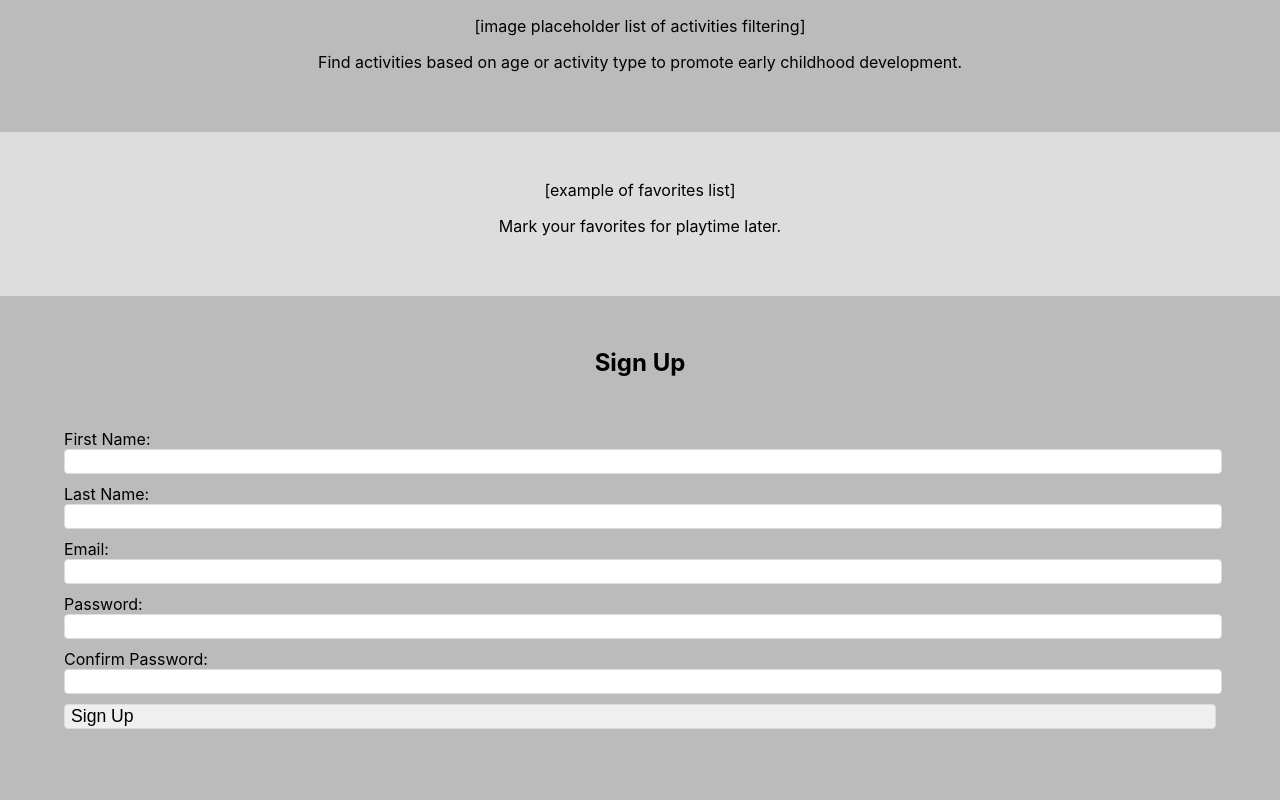
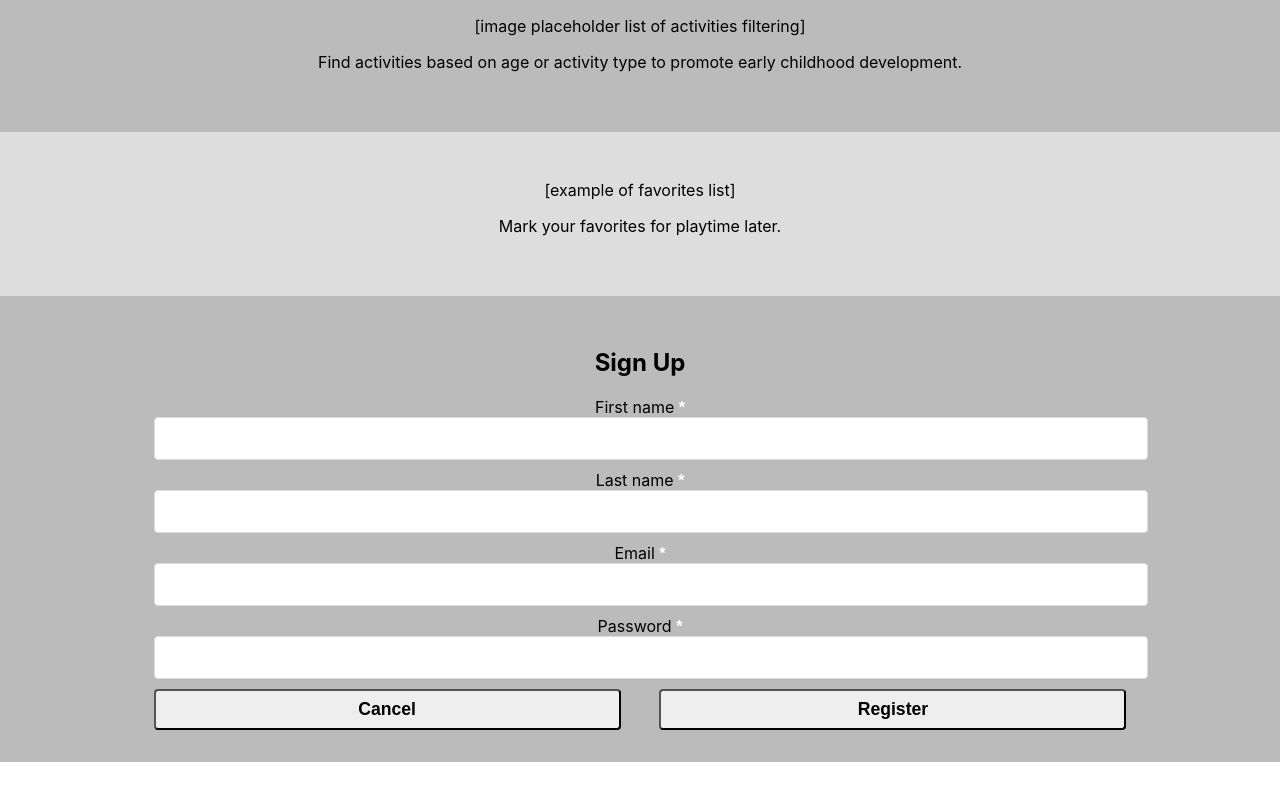
Before and after one commit to codylee02/babytivities-react, a React (Create React App) app: page / in a window 1280 px wide. Shown: the part 634-1434 px from the top of the page. After the commit the page ends 1396 px from the top, so only its background shows below. Built offline with nearby package versions, Linux system fonts and the light colour scheme; no server answers.

Commit message:
users can register

```diff
--- a/src/App.js
+++ b/src/App.js
@@ -4,9 +4,9 @@ import NavBar from "./components/NavBar/NavBar.js";
 import Activities from "./routes/Activities/Activities.js";
 import Activity from "./routes/Activity/Activity.js";
 import Favorites from "./routes/Favorites/Favorites";
-// import LandingPage from "./routes/LandingPage/LandingPage";
+import LandingPage from "./routes/LandingPage/LandingPage";
 // import LandingPageClass from "./routes/LandingPage/LandingPageClass";
-import LandingPageHooks from "./routes/LandingPage/LandingPageHooks";
+//import LandingPageHooks from "./routes/LandingPage/LandingPageHooks";
 import LandingPageNav from "./components/LandingPageNav/LandingPageNav";
 import LoginPage from "./routes/LoginPage/LoginPage";
 
@@ -21,7 +21,7 @@ function App() {
       />
 
       <main className="App">
-        <Route exact path="/" component={LandingPageHooks} />
+        <Route exact path="/" component={LandingPage} />
         <Route exact path="/activities" component={Activities} />
         <Route exact path="/favorites" component={Favorites} />
         <Route path="/activities/:id" component={Activity} />
--- a/src/components/LandingPageNav/LandingPageNav.js
+++ b/src/components/LandingPageNav/LandingPageNav.js
@@ -7,14 +7,15 @@ import "./LandingPageNav.css";
 export default function LandingPageNav() {
   let logoutOrLogin = TokenService.hasAuthToken() ? "Logout" : "Login";
   let logoutOrLoginLink = TokenService.hasAuthToken() ? "/" : "/login";
+
+  function handleLogoutClick() {
+    TokenService.clearAuthToken();
+  }
   return (
     <nav role="navigation" className="LandingPageNav">
       {/* <Link to="/register">Register</Link> */}
       <Link to="/activities">Activities</Link>
-      <Link
-        to={`${logoutOrLoginLink}`}
-        onClick={() => this.handleLogoutClick()}
-      >
+      <Link to={`${logoutOrLoginLink}`} onClick={() => handleLogoutClick()}>
         {logoutOrLogin}
       </Link>
     </nav>
--- /dev/null
+++ b/src/components/RegistrationForm/RegistrationForm.css
@@ -0,0 +1,37 @@
+.RegistrationForm {
+  display: flex;
+  flex-direction: column;
+  justify-content: center;
+  align-content: center;
+  text-align: center;
+  max-width: 80%;
+  margin-left: auto;
+  margin-right: auto;
+}
+
+.RegistrationForm__form-controls {
+  display: flex;
+  flex-direction: row;
+  justify-content: space-between;
+}
+
+.RegistrationForm__form-controls a .Button {
+  width: 100%;
+}
+
+.RegistrationForm__form-controls .Button,
+.RegistrationForm__form-controls a {
+  width: 48%;
+}
+
+.RegistrationForm__form-controls .Button:hover,
+.RegistrationForm__form-controls a:hover {
+  cursor: pointer;
+}
+
+.RegistrationForm__form-controls svg {
+  flex-grow: 1;
+  align-self: center;
+  width: 100%;
+  color: gray;
+}
--- /dev/null
+++ b/src/components/RegistrationForm/RegistrationForm.js
@@ -0,0 +1,117 @@
+import React, { Component } from "react";
+import { Button, Input, Required } from "../../Utils/Utils";
+import AuthApiService from "../../services/auth-api-service";
+import TokenService from "../../services/token-service";
+import { Link } from "react-router-dom";
+
+import "./RegistrationForm.css";
+
+import { FontAwesomeIcon } from "@fortawesome/react-fontawesome";
+import { faSpinner } from "@fortawesome/free-solid-svg-icons";
+
+export default class RegistrationForm extends Component {
+  state = { error: null, registering: false };
+
+  handleSubmit = ev => {
+    ev.preventDefault();
+    TokenService.clearAuthToken();
+    const { first_name, last_name, username, password } = ev.target;
+
+    this.setState({ error: null, registering: true });
+
+    AuthApiService.postUser({
+      first_name: first_name.value,
+      last_name: last_name.value,
+      username: username.value,
+      password: password.value
+    })
+      .then(user => {
+        first_name.value = "";
+        last_name.value = "";
+        username.value = "";
+        password.value = "";
+        this.setState({ registering: false });
+        this.props.onRegistrationSuccess();
+      })
+      .catch(res => {
+        this.setState({ error: res.error, registering: false });
+      });
+  };
+
+  render() {
+    const { error } = this.state;
+    const registerButton =
+      this.state.registering === false ? (
+        <Button type="submit">Register</Button>
+      ) : (
+        <Button>
+          <FontAwesomeIcon icon={faSpinner} spin />
+        </Button>
+      );
+    return (
+      <form className="RegistrationForm" onSubmit={this.handleSubmit}>
+        <div role="alert">{error && <p className="red">{error}</p>}</div>
+
+        <label
+          className="RegistrationForm__label"
+          htmlFor="RegistrationForm__first_name"
+        >
+          First name <Required />
+        </label>
+        <Input
+          className="RegistrationForm__input"
+          name="first_name"
+          type="text"
+          required
+          id="RegistrationForm__first_name"
+        ></Input>
+
+        <label
+          className="RegistrationForm__label"
+          htmlFor="RegistrationForm__last_name"
+        >
+          Last name <Required />
+        </label>
+        <Input
+          className="RegistrationForm__input"
+          name="last_name"
+          type="text"
+          required
+          id="RegistrationForm__last_name"
+        ></Input>
+        <label
+          className="RegistrationForm__label"
+          htmlFor="RegistrationForm__username"
+        >
+          Email <Required />
+        </label>
+        <Input
+          className="RegistrationForm__input"
+          name="username"
+          type="email"
+          required
+          id="RegistrationForm__username"
+        ></Input>
+        <label
+          className="RegistrationForm__label"
+          htmlFor="RegistrationForm__password"
+        >
+          Password <Required />
+        </label>
+        <Input
+          className="RegistrationForm__input"
+          name="password"
+          type="password"
+          required
+          id="RegistrationForm__password"
+        ></Input>
+        <div className="RegistrationForm__form-controls">
+          <Link to={"/"}>
+            <Button type="button">Cancel</Button>
+          </Link>
+          {registerButton}
+        </div>
+      </form>
+    );
+  }
+}
--- a/src/routes/LandingPage/LandingPage.js
+++ b/src/routes/LandingPage/LandingPage.js
@@ -1,8 +1,13 @@
 import React from "react";
+import RegistrationForm from "../../components/RegistrationForm/RegistrationForm";
 
 import "./LandingPage.css";
 
-export default function LandingPage() {
+export default function LandingPage(props) {
+  function handleRegistrationSuccess(user) {
+    const { history } = props;
+    history.push("/login");
+  }
   return (
     <div>
       <header role="banner">
@@ -29,14 +34,7 @@ export default function LandingPage() {
       </section>
       <section>
         <h2>Sign Up</h2>
-        <form className="sign-up-form">
-          First Name: <input type="text" name="first-name" />
-          Last Name: <input type="text" name="last-name" />
-          Email: <input type="email" name="email" />
-          Password: <input type="password" name="password" />
-          Confirm Password: <input type="password" name="confirm-password" />
-          <input type="submit" value="Sign Up" />
-        </form>
+        <RegistrationForm onRegistrationSuccess={handleRegistrationSuccess} />
       </section>
     </div>
   );
```
